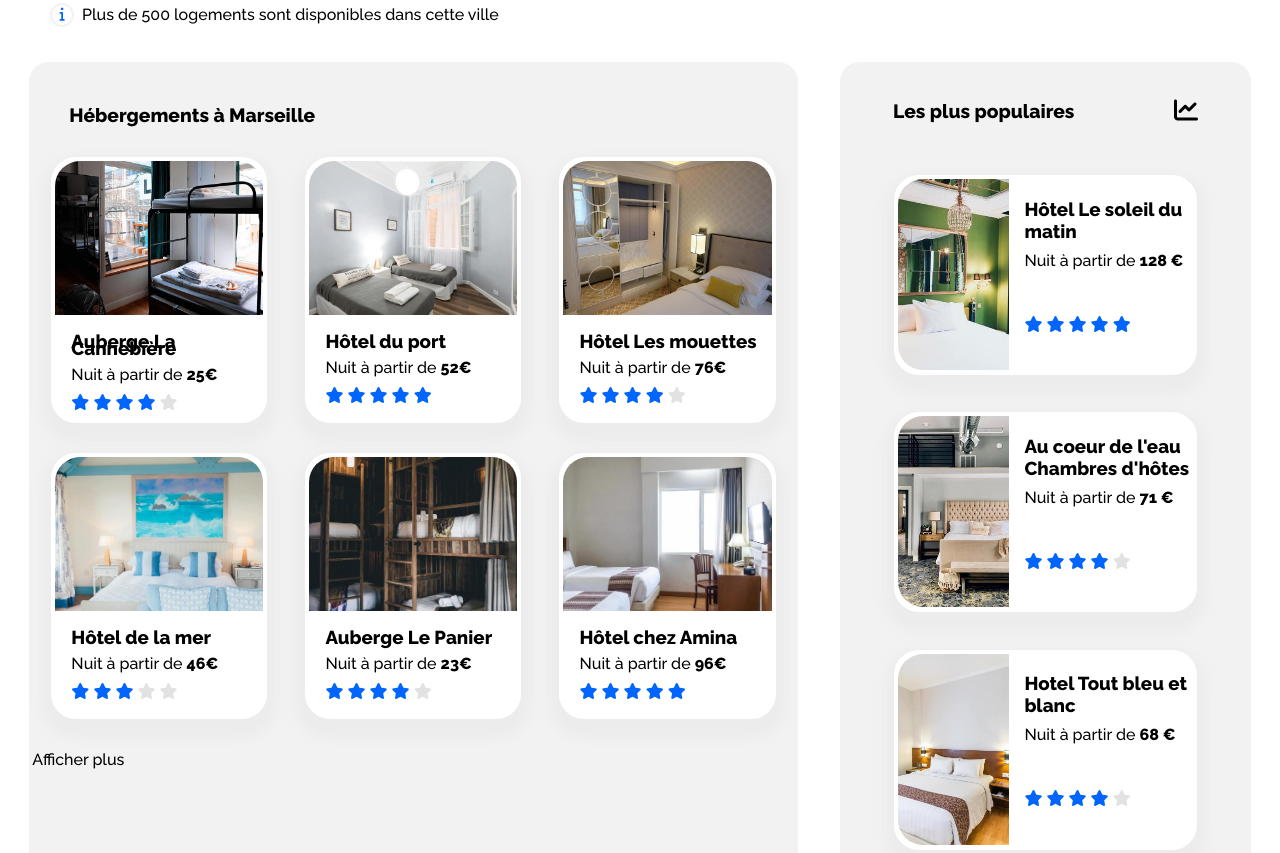
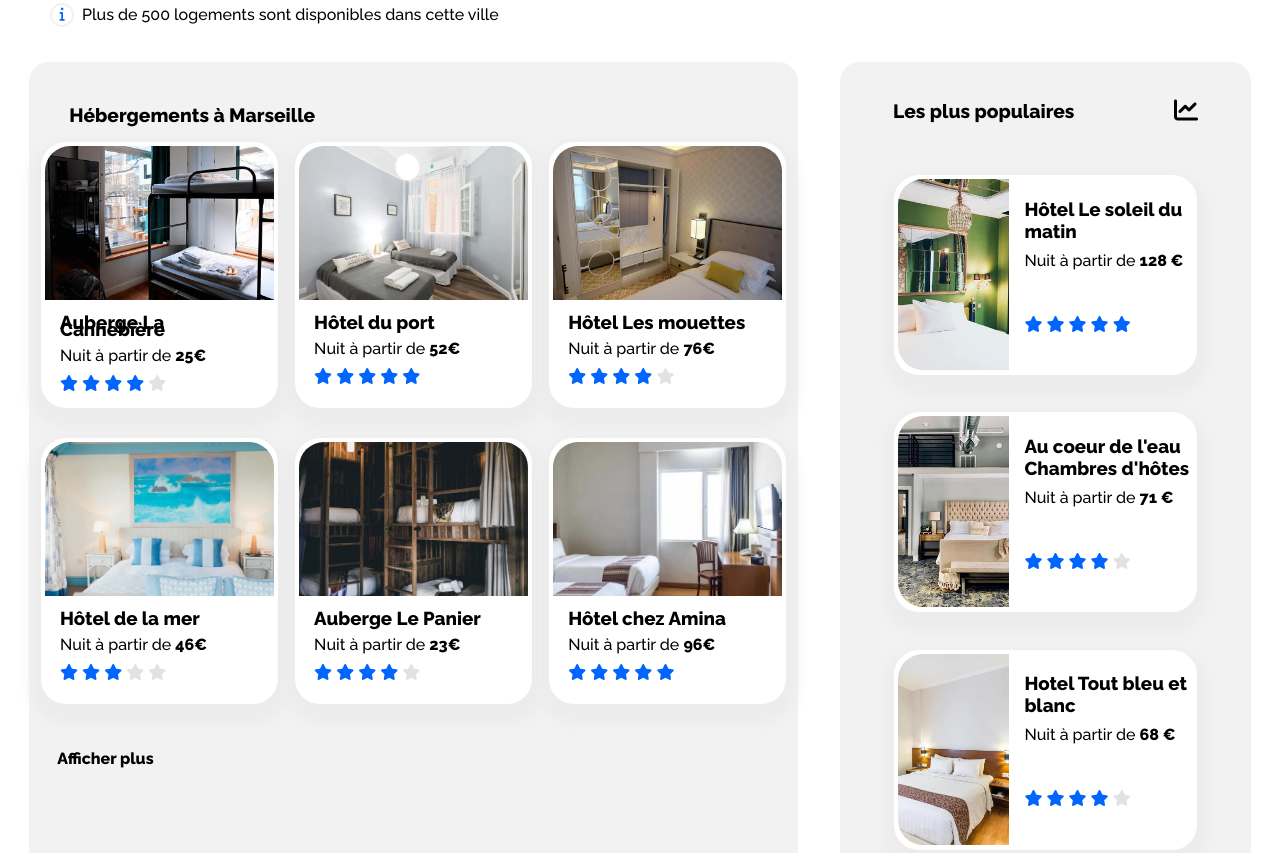
Before and after one commit to KevinVir/Booki, a plain HTML site: page index.html in a window 1280 px wide. Shown: the part 349-1202 px from the top of the page. Drawn offline with Linux system fonts and the light colour scheme.

Commit message:
Finalisation de la version bureau à 99%. Quelques derniers ajustements à faire

```diff
--- a/css/styles.css
+++ b/css/styles.css
@@ -1,6 +1,7 @@
-body
+html, body
 {
 	font-family: 'Raleway', sans-serif;
+	height: 100%;
 }
 
 h1
@@ -81,7 +82,7 @@ nav
 		border-bottom: 2px #F2F2F2 solid;
 		border-left: none;
 		border-right: none;
-		width: 232px;
+		width: 12.5%;
 		height: 51px;
 	}
 
@@ -209,6 +210,13 @@ section
 	justify-content: space-around;
 	}
 
+	.attente2
+	{
+	  	display: flex;
+    	justify-content: space-around;
+    	margin-top: 30px;
+	}
+
 	.hotel2
 	{
  	flex-direction: column;
@@ -226,13 +234,11 @@ section
 
 .card
 {
-  	position: relative;
-	margin: 15px;
   	border: 4px white solid;
   	background-color: white;
   	border-radius: 25px;
+    width: 30%;
   	height: 258px;
-  	width: 27.3%;
 	box-shadow: 0px 10px 13px 10px #ECECEC, 5px 9px 14px -2px rgba(0,0,0,0);
 }
 
@@ -242,7 +248,19 @@ section
   		color: black;
 	}
 
-	.card-image img
+	.card-body
+	{
+		line-height: 7px;
+    	display: flex;
+    	flex-direction: column-reverse;
+	}
+
+	.card-title
+	{
+    	padding-left: 15px;
+	}
+
+	.card img
 	{
   		border-radius: 25px 25px 0px 0px;
   		width: 100%;
@@ -250,10 +268,16 @@ section
   		object-fit: cover;
 	}
 
-	.card-body
+	.plus
 	{
-		padding-left: 16px;
-		line-height: 7px;
+    	margin-top: 45px;
+    	margin-left: 25px;
+	}
+
+	.plus a
+	{
+    	text-decoration: none;
+    	color: black;
 	}
 
 	.fa-star
@@ -412,12 +436,18 @@ section
 
 footer
 {
-	position: absolute;
-	bottom: -210px;
+	margin-top: 80px;
+	width: 100%;
  	background-color: #F2F2F2;
+}
+
+	.footer
+	{
+ 		width: 70%;
  		display: flex;
-    justify-content: space-around;
-	width: 100%;
+ 		justify-content: space-between;
+  		padding-left: 25px;
+  		padding-bottom: 40px;
 	}
 
 	footer a
--- a/index.html
+++ b/index.html
@@ -37,7 +37,7 @@
 			<h2>Filtres</h2>
 				<ul>
 					<li><i class="fa-solid fa-money-bill-wave fa-lg" aria-hidden="true"></i><a href="#"> Économique</a></li>
-					<li><i class="fa fa-child fa-lg" aria-hidden="true"></i><a href="#"> Familial</a></li>
+					<li><i class="fa-solid fa-child-reaching fa-lg" aria-hidden="true"></i><a href="#"> Familial</a></li>
 					<li><i class="fa fa-heart fa-lg" aria-hidden="true"></i><a href="#"> Romantique</a></li>
 					<li><i class="fa-solid fa-dog fa-lg" aria-hidden="true"></i><a href="#"> Animaux autorisés</a></li>
 				</ul>
@@ -49,154 +49,126 @@
 	<main>
 		<section id="hebergements">
 			<h2>Hébergements à Marseille</h2>
-				<article class="attente">
-					<div class="card">
+		<div class="attente">
+	  		<article class="card">
 					<a href="#">
-						  <div class="card-image"><img src="images/hebergements/4_small/marcus-loke-WQJvWU_HZFo-unsplash.jpg" alt="Auberge La Cannebière"></div>
 				<div class="card-body">
 
 					<div class="card-title">
 						<h3>Auberge La Cannebière</h3>
-							</div>
+						<p>Nuit à partir de <strong>25€</strong></p>
 
-							<div class="prix">
-							  <p>Nuit à partir de <strong>25€</strong></p>
-							</div>
-
-							<div class="etoiles">
 						<i class="fa-solid fa-star"></i>
 						<i class="fa-solid fa-star"></i>
 						<i class="fa-solid fa-star"></i>
 						<i class="fa-solid fa-star"></i>
 						<i class="fa-solid fa-star grise"></i>
 					</div>
+					<img src="images/hebergements/4_small/marcus-loke-WQJvWU_HZFo-unsplash.jpg" alt="Auberge La Cannebière">
 		  		</div>
 					</a>
-					  </div>
+			</article>
 
-					  <div class="card">
+	  		<article class="card">
 					<a href="#">
-						  <div class="card-image"><img src="images/hebergements/4_small/fred-kleber-gTbaxaVLvsg-unsplash.jpg" alt="Hotel du port"></div>
 				<div class="card-body">
 
 					<div class="card-title">
 						<h3>Hôtel du port</h3>
-							</div>
+						<p>Nuit à partir de <strong>52€</strong></p>
 
-							<div class="card-prix">
-							  <p>Nuit à partir de <strong>52€</strong></p>
-							</div>
-
-							<div class="etoiles">
 						<i class="fa-solid fa-star"></i>
 						<i class="fa-solid fa-star"></i>
 						<i class="fa-solid fa-star"></i>
 						<i class="fa-solid fa-star"></i>
 						<i class="fa-solid fa-star"></i>
 					</div>
+					<img src="images/hebergements/4_small/fred-kleber-gTbaxaVLvsg-unsplash.jpg" alt="Hotel du port">
 				</div>
 					</a>
-					  </div>
+			</article>
 
-					  <div class="card">
+	  		<article class="card">
 					<a href="#">
-						  <div class="card-image"><img src="images/hebergements/4_small/reisetopia-B8WIgxA_PFU-unsplash.jpg" alt="Hotel Les mouettes"></div>
 				<div class="card-body">
 
 					<div class="card-title">
 						<h3>Hôtel Les mouettes</h3>
-							</div>
+						<p>Nuit à partir de <strong>76€</strong></p>
 
-							<div class="card-prix">
-							  <p>Nuit à partir de <strong>76€</strong></p>
-							</div>
-
-							<div class="etoiles">
 						<i class="fa-solid fa-star"></i>
 						<i class="fa-solid fa-star"></i>
 						<i class="fa-solid fa-star"></i>
 						<i class="fa-solid fa-star"></i>
 						<i class="fa-solid fa-star grise"></i>
 					</div>
+					<img src="images/hebergements/4_small/reisetopia-B8WIgxA_PFU-unsplash.jpg" alt="Hotel Les mouettes">
 				</div>
 					</a>
+			</article>
 		</div>
-				</article>
 
-				<article class="attente">
-					<div class="card">
+		<div class="attente2">
+	  		<article class="card">
 					<a href="#">
-						  <div class="card-image"><img src="images/hebergements/4_small/annie-spratt-Eg1qcIitAuA-unsplash.jpg" alt="Hotel de la mer"></div>
 				<div class="card-body">
 
 					<div class="card-title">
 						<h3>Hôtel de la mer</h3>
-							</div>
+						<p>Nuit à partir de <strong>46€</strong></p>
 
-							<div class="card-prix">
-							  <p>Nuit à partir de <strong>46€</strong></p>
-							</div>
-
-							<div class="etoiles">
 						<i class="fa-solid fa-star"></i>
 						<i class="fa-solid fa-star"></i>
 						<i class="fa-solid fa-star"></i>
 						<i class="fa-solid fa-star grise"></i>
 						<i class="fa-solid fa-star grise"></i>
 					</div>
+					<img src="images/hebergements/4_small/annie-spratt-Eg1qcIitAuA-unsplash.jpg" alt="Hotel de la mer">
 				</div>
 					</a>
-					  </div>
+			</article>
 
-					  <div class="card">
+	  		<article class="card">
 					<a href="#">
-						  <div class="card-image"><img src="images/hebergements/4_small/nicate-lee-kT-ZyaiwBe0-unsplash.jpg" alt="Auberge Le Panier"></div>
 				<div class="card-body">
 
 					<div class="card-title">
 						<h3>Auberge Le Panier</h3>
-							</div>
+						<p>Nuit à partir de <strong>23€</strong></p>
 
-							<div class="card-prix">
-							  <p>Nuit à partir de <strong>23€</strong></p>
-							</div>
-
-							<div class="etoiles">
 						<i class="fa-solid fa-star"></i>
 						<i class="fa-solid fa-star"></i>
 						<i class="fa-solid fa-star"></i>
 						<i class="fa-solid fa-star"></i>
 						<i class="fa-solid fa-star grise"></i>
 					</div>
+					<img src="images/hebergements/4_small/nicate-lee-kT-ZyaiwBe0-unsplash.jpg" alt="Auberge Le Panier">
 				</div>
 					</a>
-					  </div>
+			</article>
 
-					  <div class="card">
+	  		<article class="card">
 					<a href="#">
-						  <div class="card-image"><img src="images/hebergements/4_small/febrian-zakaria-M6S1WvfW68A-unsplash.jpg" alt="Hotel chez Amina"></div>
 				<div class="card-body">
 
 					<div class="card-title">
 						<h3>Hôtel chez Amina</h3>
-							</div>
+						<p>Nuit à partir de <strong>96€</strong></p>
 
-							<div class="card-prix">
-							  <p>Nuit à partir de <strong>96€</strong></p>
-							</div>
-
-							<div class="etoiles">
 						<i class="fa-solid fa-star"></i>
 						<i class="fa-solid fa-star"></i>
 						<i class="fa-solid fa-star"></i>
 						<i class="fa-solid fa-star"></i>
 						<i class="fa-solid fa-star"></i>
 					</div>
+					<img src="images/hebergements/4_small/febrian-zakaria-M6S1WvfW68A-unsplash.jpg" alt="Hotel chez Amina">
 				</div>
 					</a>
+			</article>
 		</div>
-				</article>
-			<p>Afficher plus</p>
+	<div class="plus">
+	  <a href="#"><strong>Afficher plus</strong></a>
+	</div>
 	</section>
 
 		<section id="populaires">
@@ -315,6 +287,7 @@
 		</section>
 
 		<footer>
+			<div class="footer">
 				<div>
 					<h2>A propos</h2>
 						<p><a href="#">Fonctionnement du site</a></p>
@@ -331,6 +304,7 @@
 						<p><a href="#">Centre d'aide</a></p>
 						<p><a href="#">Nous contacter</a></p>
 	  			</div>
+			</div>
 		</footer>
 	</main>
 </body>
```
Lines whose indentation alone changed are shown as unchanged.
